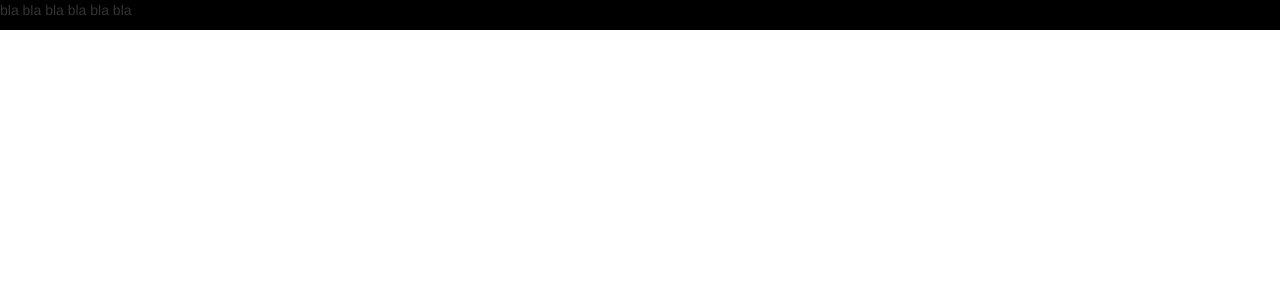
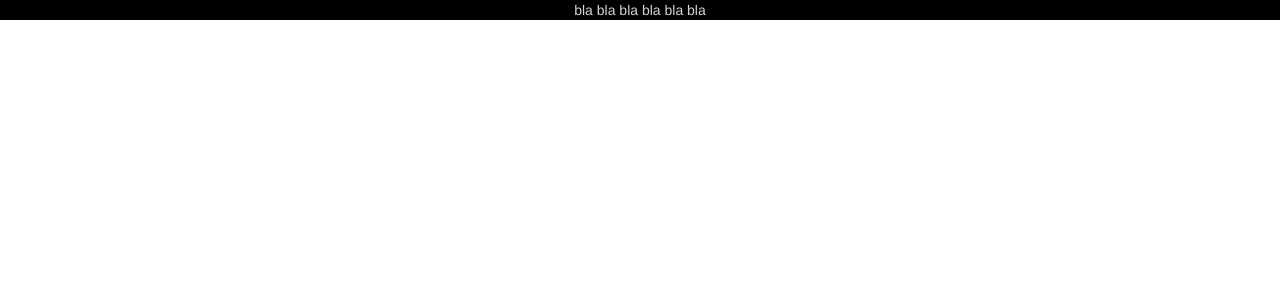
Before and after one commit to MartyBonacci/bootstrapchallenge, a PHP site: page / in a window 1280 px wide. Shown: the top 300 px of the page. Run offline with PHP 8.4, Linux system fonts and the light colour scheme; some libraries are stand-ins or nearby versions.

Commit message:
footer text grey

```diff
--- a/css/style.css
+++ b/css/style.css
@@ -4,6 +4,7 @@
 ******************************************************/
 
 footer{
+	color: lightgray;
 	background-color: black;
-align-content: center;
+text-align: center;
 }
```
